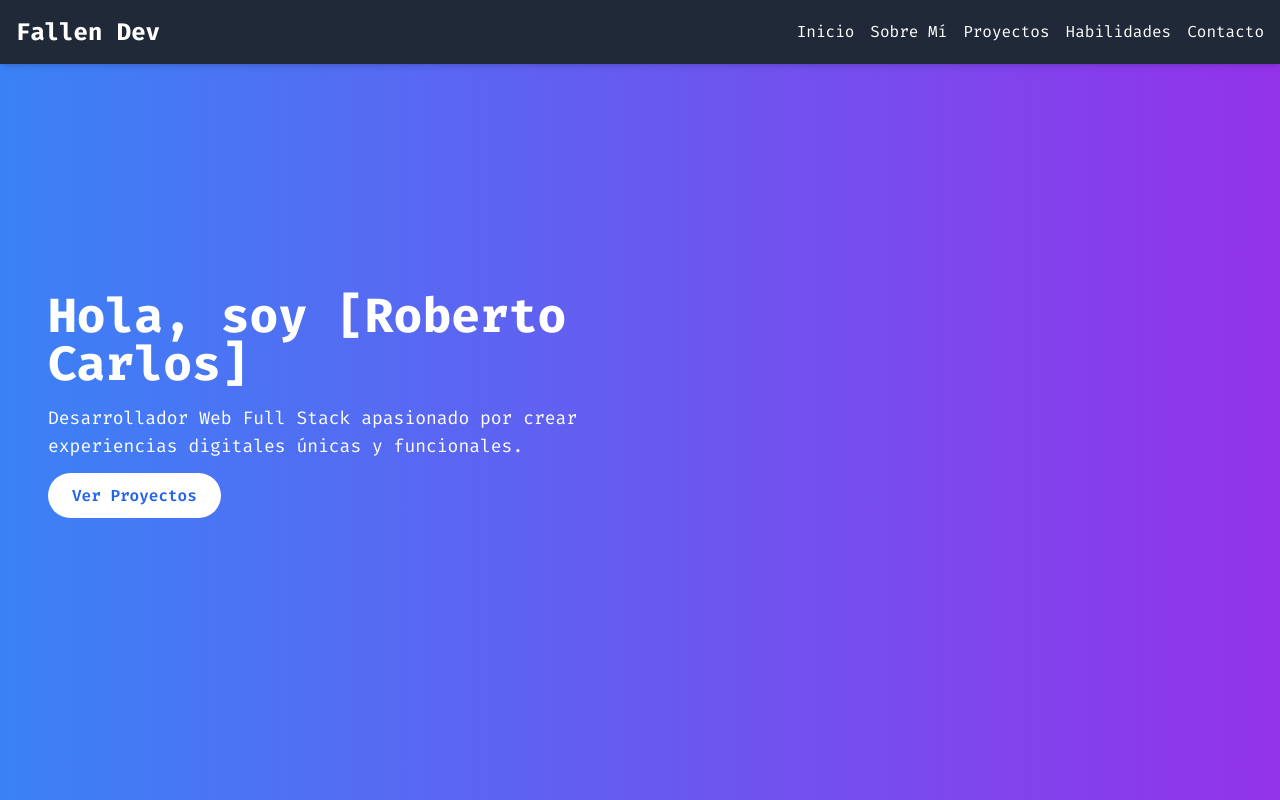
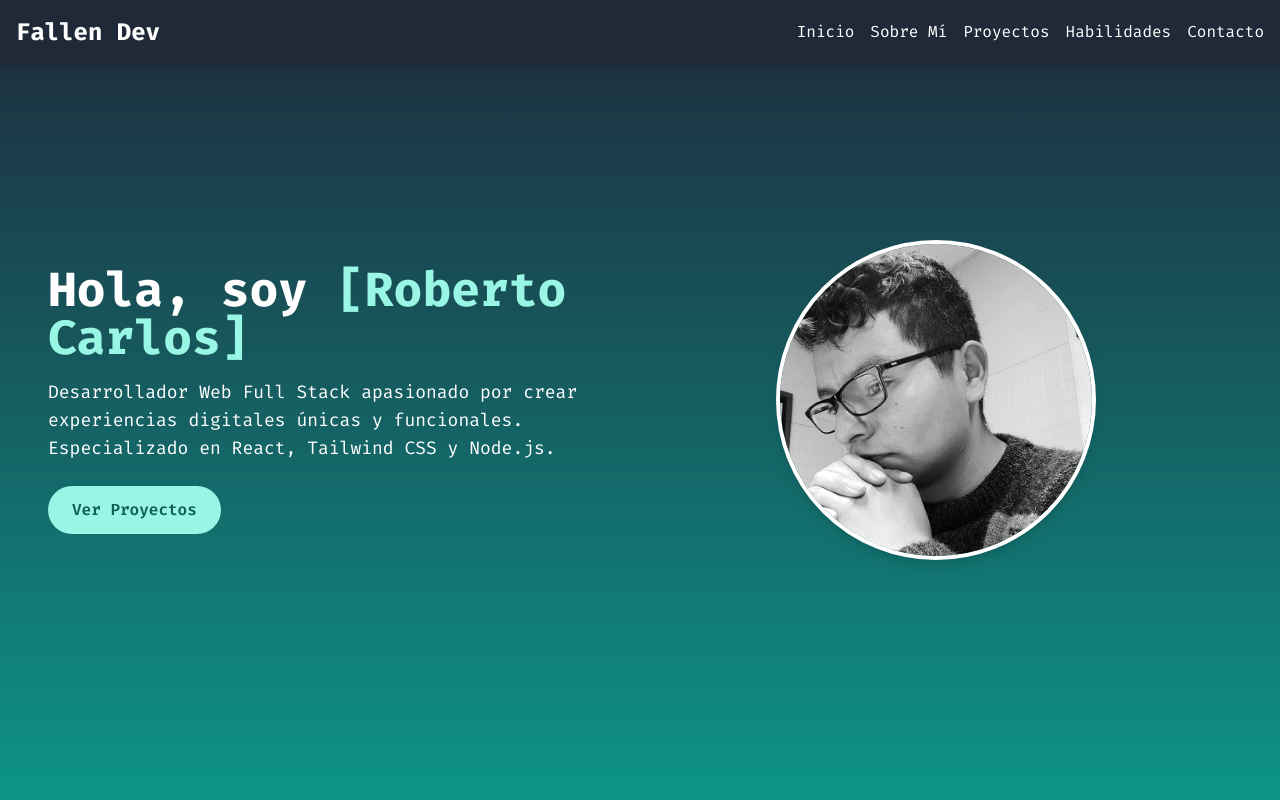
Before and after one commit to AcFallen/Portafolio, a React (Vite) app: page / in a window 1280 px wide. Shown: the top 800 px of the page. Built offline with nearby package versions, Linux system fonts and the light colour scheme.

Commit message:
feat: modifique el hero

```diff
--- a/package.json
+++ b/package.json
@@ -4,7 +4,7 @@
   "version": "0.0.0",
   "type": "module",
   "scripts": {
-    "dev": "vite",
+    "dev": "vite --host",
     "build": "vite build",
     "lint": "eslint .",
     "preview": "vite preview"
--- a/src/components/Hero.jsx
+++ b/src/components/Hero.jsx
@@ -1,19 +1,40 @@
-import React from 'react'
-// import tuFoto from '../assets/images/tu-foto.jpg' // Asegúrate de tener tu foto en esta ruta
+import React from "react";
+import tuFoto from "../assets/images/perfil.jpg"; // Asegúrate de tener tu foto en esta ruta
 
 const Hero = () => {
   return (
-    <section id="hero" className="flex flex-col-reverse md:flex-row items-center justify-between min-h-screen bg-gradient-to-r from-blue-500 to-purple-600 text-white px-6 md:px-12">
+    <section
+      id="hero"
+      className="flex flex-col-reverse justify-center md:flex-row items-center md:justify-between min-h-dvh bg-gradient-to-b from-slate-800 to-teal-600 text-white px-6 md:px-12"
+    >
+      {/* Texto de Presentación */}
       <div className="md:w-1/2">
-        <h2 className="text-4xl md:text-5xl font-bold mb-4">Hola, soy [Roberto Carlos]</h2>
-        <p className="text-lg mb-6">Desarrollador Web Full Stack apasionado por crear experiencias digitales únicas y funcionales.</p>
-        <a href="#projects" className="bg-white text-blue-600 px-6 py-3 rounded-full font-semibold hover:bg-gray-200 transition">Ver Proyectos</a>
+        <h1 className="text-4xl md:text-5xl font-bold mb-4">
+          Hola, soy <span className="text-teal-200">[Roberto Carlos]</span>
+        </h1>
+        <p className="text-lg mb-6">
+          Desarrollador Web Full Stack apasionado por crear experiencias
+          digitales únicas y funcionales. Especializado en React, Tailwind CSS y
+          Node.js.
+        </p>
+        <a
+          href="#projects"
+          className="inline-block bg-teal-200 text-teal-800 px-6 py-3 rounded-full font-semibold hover:bg-teal-300 transition-colors"
+        >
+          Ver Proyectos
+        </a>
       </div>
+
+      {/* Imagen Personal */}
       <div className="md:w-1/2 flex justify-center mb-6 md:mb-0">
-        {/* <img src={tuFoto} alt="Foto de [Tu Nombre]" className="w-64 h-64 md:w-80 md:h-80 rounded-full border-4 border-white shadow-lg object-cover" /> */}
+        <img
+          src={tuFoto}
+          alt="Foto de [Tu Nombre]"
+          className="w-64 h-64 md:w-80 md:h-80 rounded-full border-4 border-white shadow-lg object-cover"
+        />
       </div>
     </section>
-  )
-}
+  );
+};
 
-export default Hero
+export default Hero;
```
Also changed, not shown: src/assets/images/perfil.jpg (added).
